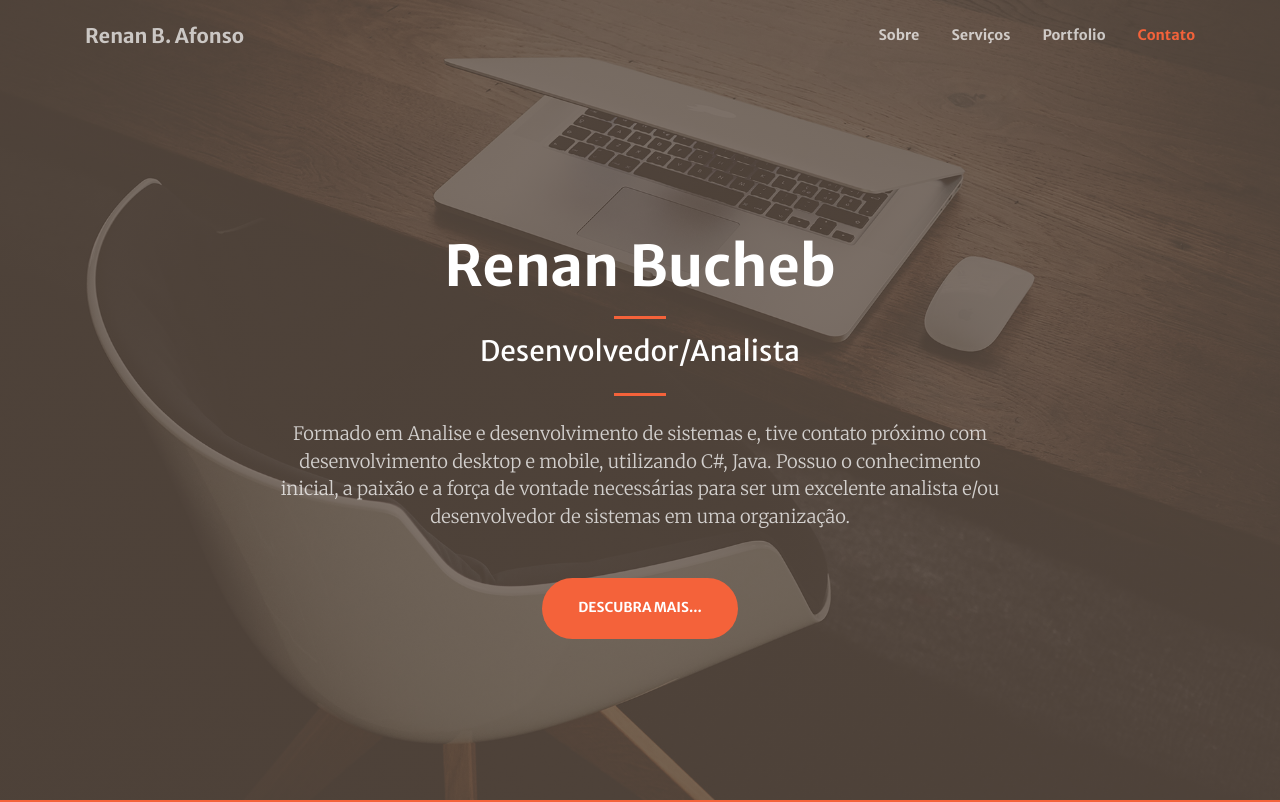
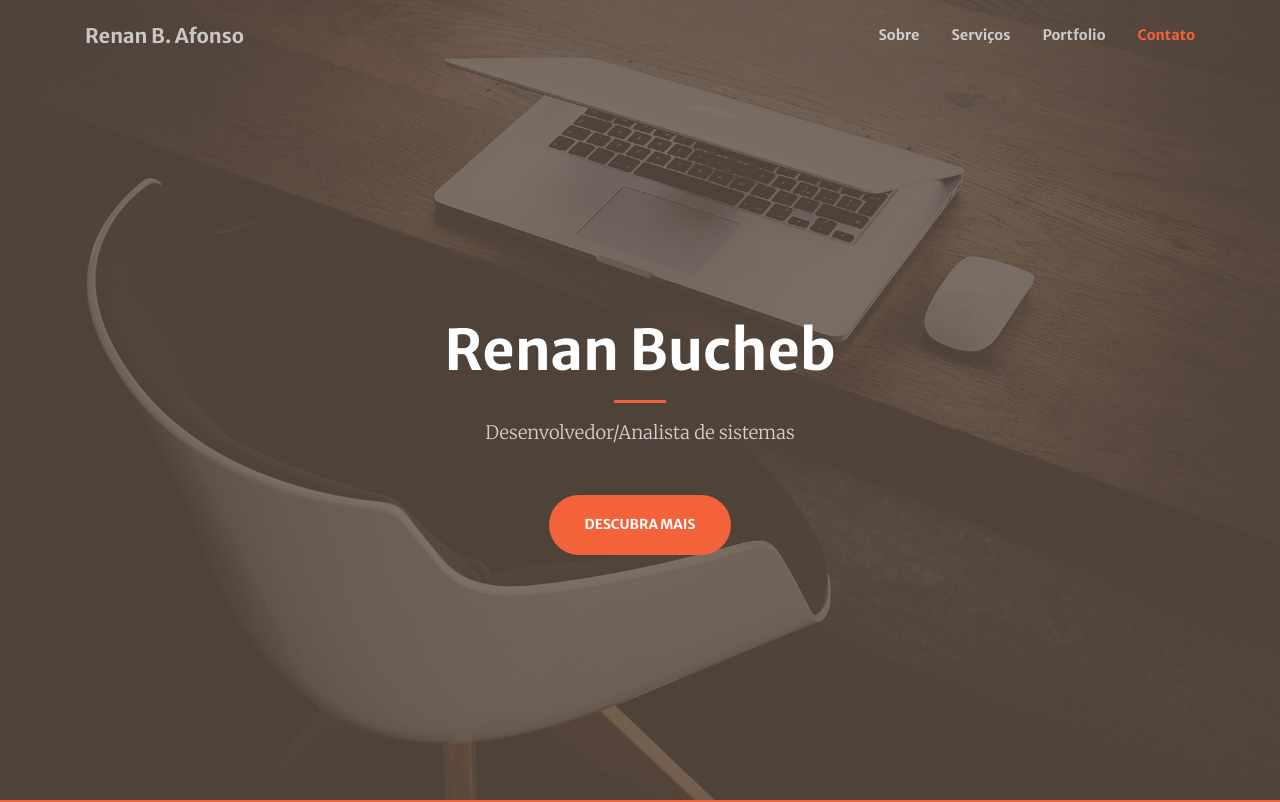
Before and after one commit to renanbucheb/renanbucheb.github.io, a website with bundled scripts: page index.html in a window 1280 px wide. Shown: the top 802 px of the page. Built offline with nearby package versions, Linux system fonts and the light colour scheme.

Commit message:
Update index.html

```diff
--- a/index.html
+++ b/index.html
@@ -60,12 +60,10 @@
         <div class="col-lg-10 align-self-end">
           <h1 class="text-white font-weight-bold">Renan Bucheb</h1>
           <hr class="divider my-3">
-          <h3 class="text-white">Desenvolvedor/Analista</h3>
-          <hr class="divider my-4">
         </div>
         <div class="col-lg-8 align-self-baseline">
-          <p class="text-white-75 font-weight-light mb-5">Formado em Analise e desenvolvimento de sistemas e, tive contato próximo com desenvolvimento desktop e mobile, utilizando C#, Java. Possuo o conhecimento inicial, a paixão e a força de vontade necessárias para ser um excelente analista e/ou desenvolvedor de sistemas em uma organização.</p>
-          <a class="btn btn-primary btn-xl js-scroll-trigger" href="#sobre">Descubra mais... </a>
+          <p class="text-white-75 font-weight-light mb-5">Desenvolvedor/Analista de sistemas</p>
+          <a class="btn btn-primary btn-xl js-scroll-trigger" href="#sobre">Descubra mais</a>
         </div>
       </div>
     </div>
```
